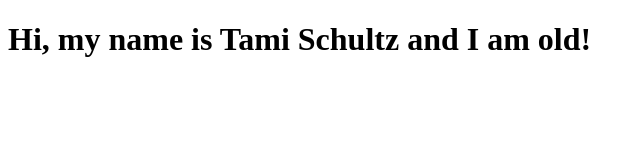
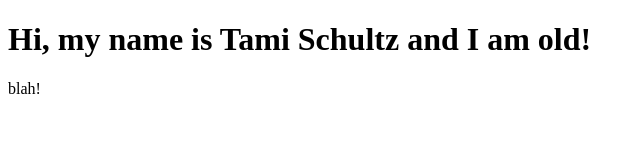
Before and after one commit to redelaine-84/Wk6Mon, a plain HTML site: page index.html in a window 1280 px wide. Shown: the full height of the page, 0-640 px from the left. Drawn offline with Linux system fonts and the light colour scheme.

Commit message:
blahhhhh!

```diff
--- a/index.html
+++ b/index.html
@@ -8,6 +8,8 @@
     <h1>
         Hi, my name is Tami Schultz and I am old!
     </h1>
-
+    <p>
+        blah!
+    </p>
 </body>
 </html>
```
